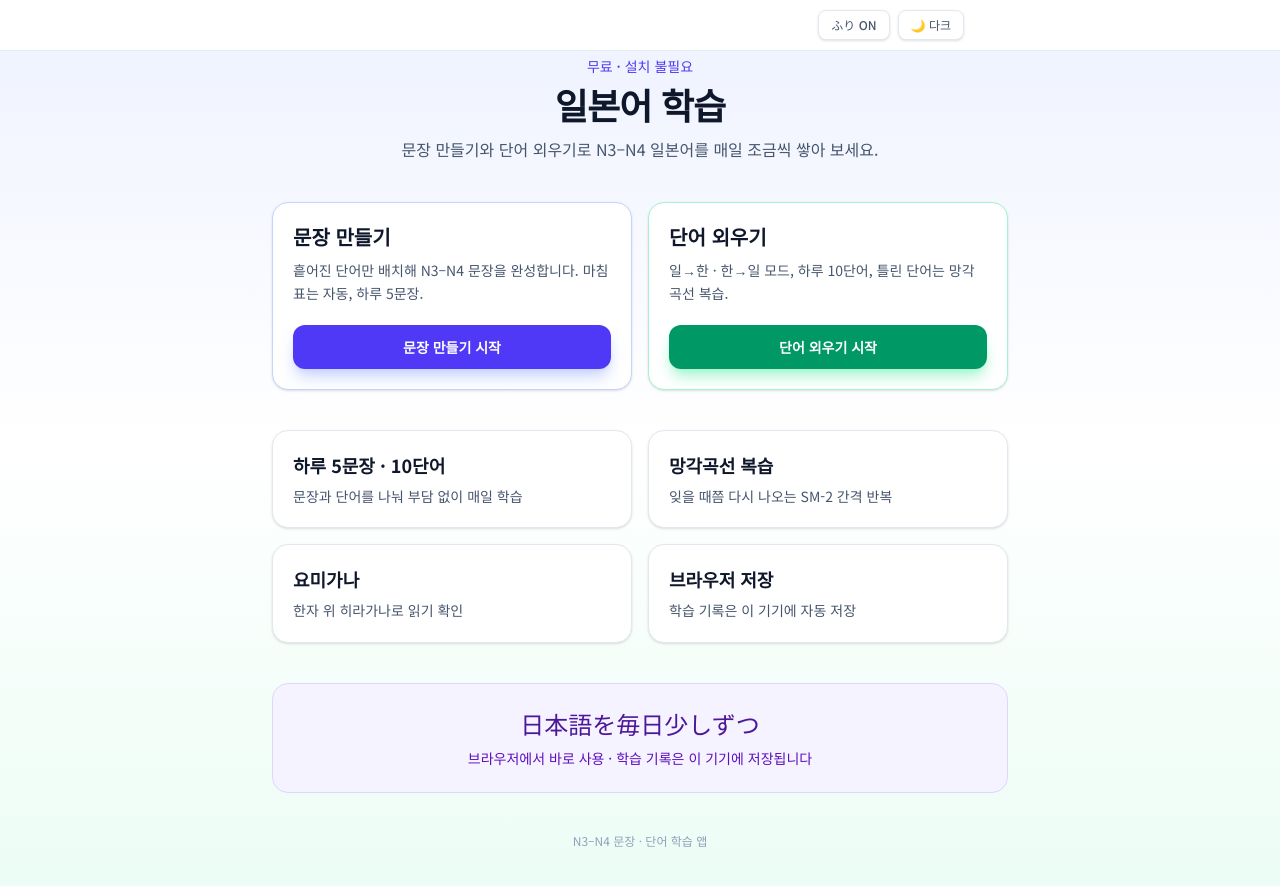
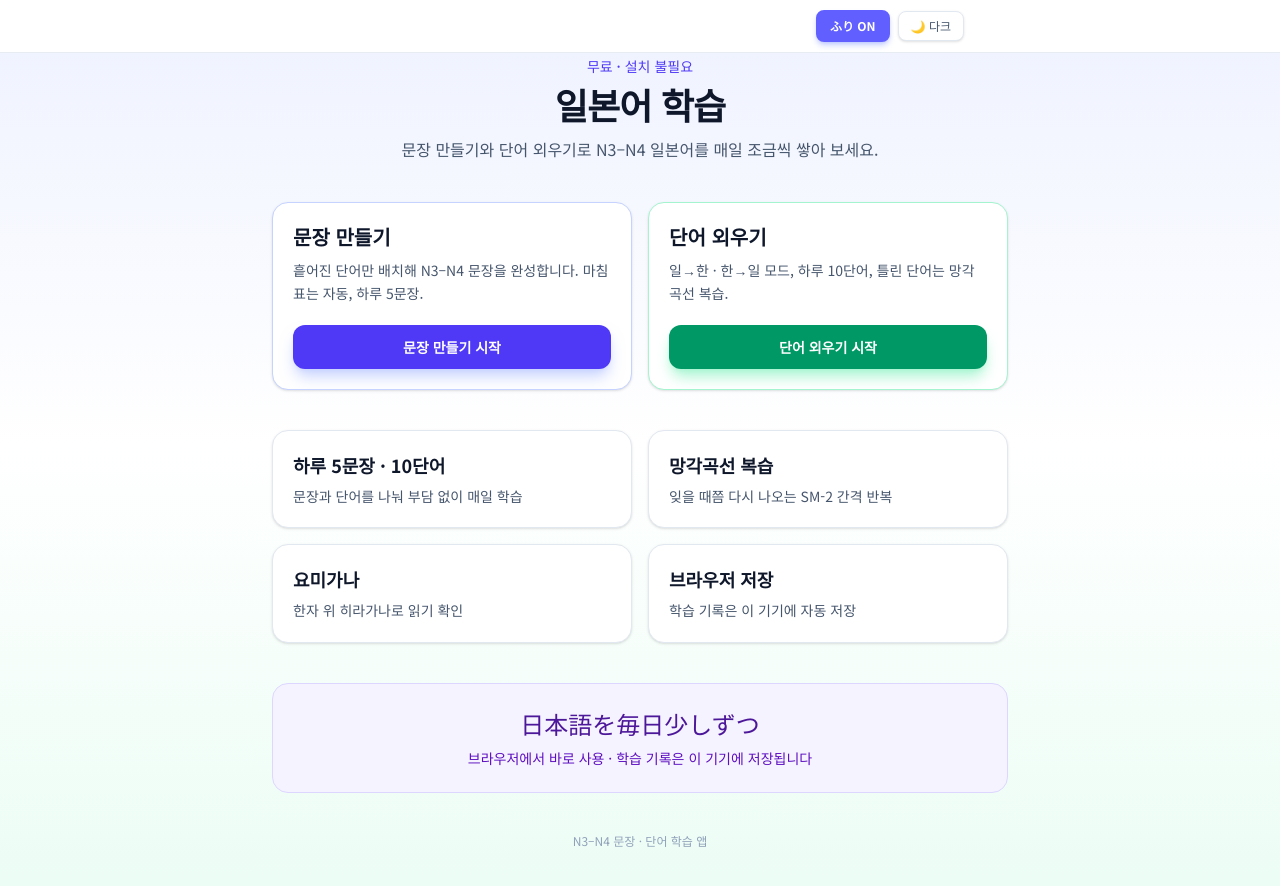
Before and after one commit to qweras011/jp-sentence-builder, a React (Vite) app: page / in a window 1280 px wide. Shown: the top 886 px of the page. Built offline with nearby package versions, Linux system fonts and the light colour scheme.

Commit message:
Fix dark mode kanji visibility and remove broken level scaffold

```diff
--- a/src/components/FuriganaToggle.tsx
+++ b/src/components/FuriganaToggle.tsx
@@ -8,7 +8,11 @@ export function FuriganaToggle({ show, onToggle }: FuriganaToggleProps) {
     <button
       type="button"
       onClick={onToggle}
-      className="rounded-lg border border-slate-200 bg-white px-3 py-1.5 text-xs font-medium text-slate-600 shadow-sm transition hover:bg-slate-50 dark:border-slate-600 dark:bg-slate-800 dark:text-slate-200 dark:hover:bg-slate-700"
+      className={
+        show
+          ? "rounded-lg border-2 border-indigo-500 bg-indigo-500 px-3 py-1.5 text-xs font-bold text-white shadow-md shadow-indigo-300/60 transition hover:bg-indigo-600 dark:border-indigo-400 dark:bg-indigo-500 dark:shadow-indigo-900/50 dark:hover:bg-indigo-400"
+          : "rounded-lg border-2 border-slate-300 bg-slate-100 px-3 py-1.5 text-xs font-semibold text-slate-500 transition hover:bg-slate-200 dark:border-slate-600 dark:bg-slate-800 dark:text-slate-400 dark:hover:bg-slate-700"
+      }
       aria-label={show ? "요미가나 끄기" : "요미가나 켜기"}
       aria-pressed={show}
     >
```
